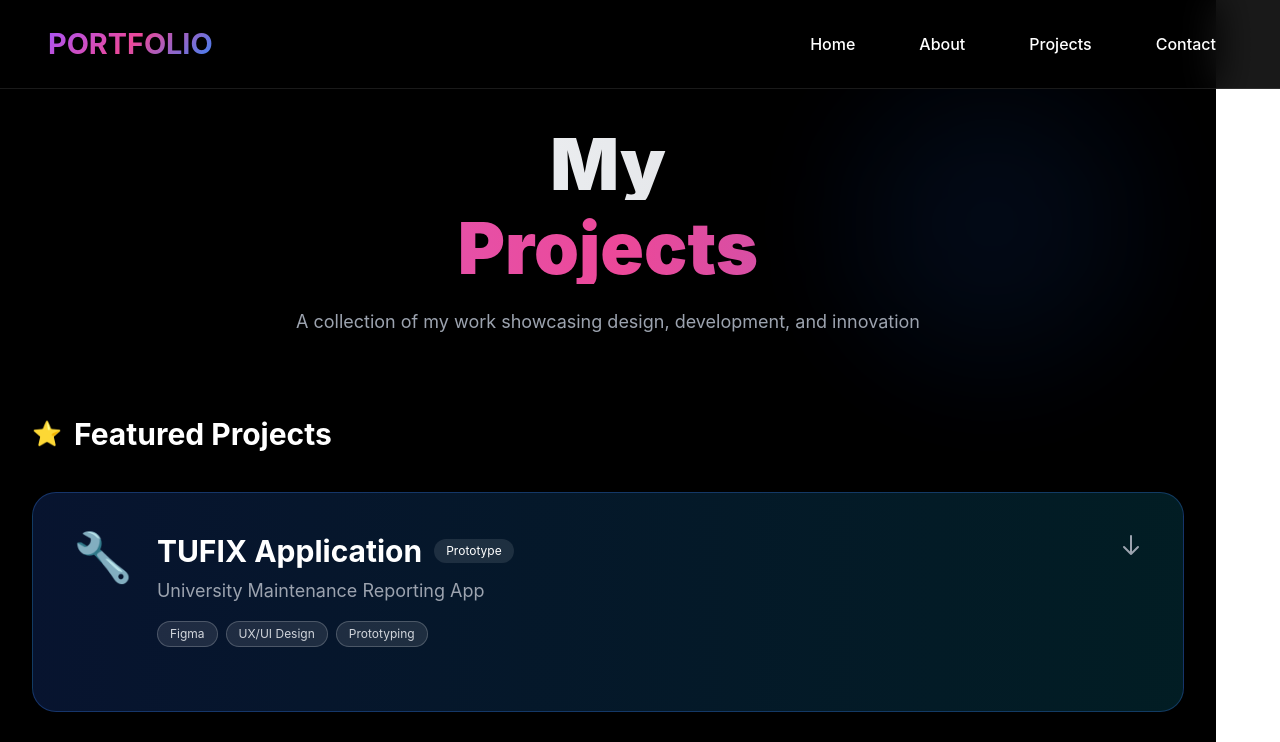
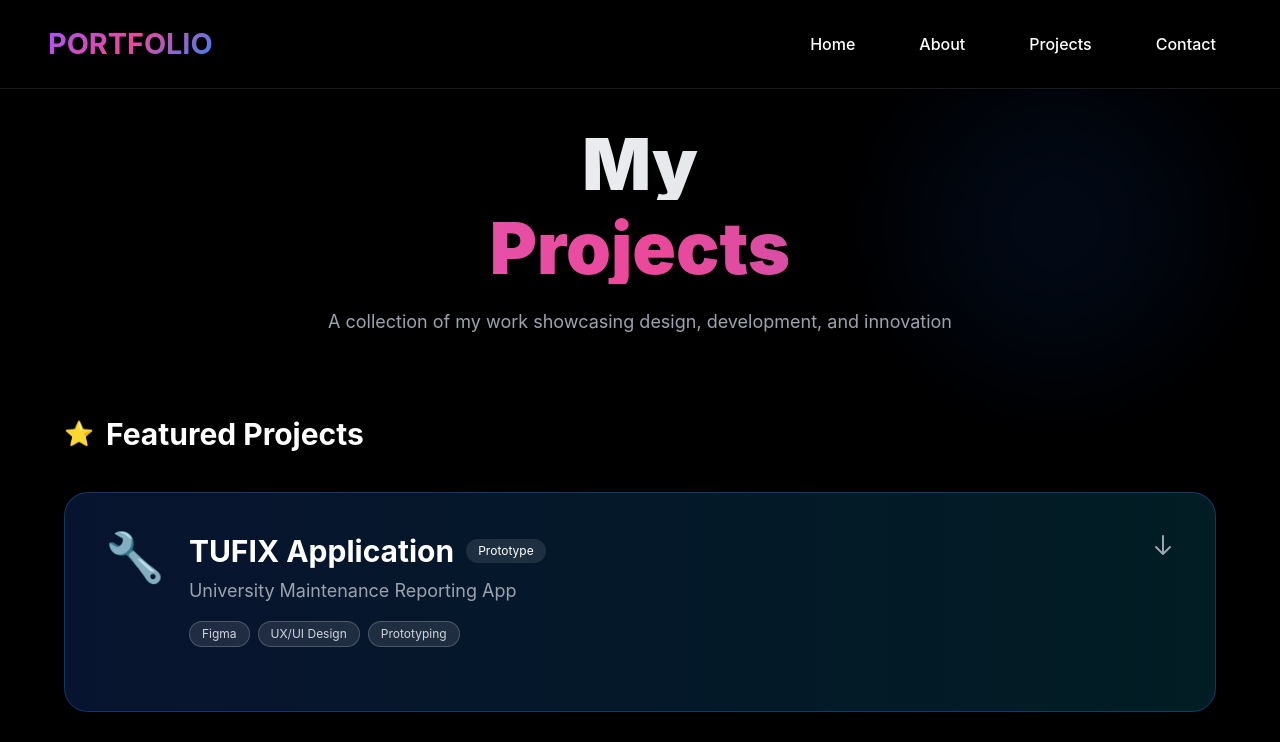
Before and after one commit to narephat6509650369/My-web-Portfolio, a React (Vite) app: page /project in a window 1280 px wide. Shown: the top 742 px of the page. Built offline with nearby package versions, Linux system fonts and the light colour scheme.

Commit message:
UpdateLinkGithubToProject

```diff
--- a/src/index.css
+++ b/src/index.css
@@ -17,6 +17,26 @@
   -moz-osx-font-smoothing: grayscale;
 }
 
+html {
+  margin: 0;
+  padding: 0;
+  width: 100%;
+  height: 100%;
+}
+
+body {
+  margin: 0;
+  padding: 0;
+  min-width: 320px;
+  min-height: 100vh;
+  width: 100%;
+}
+
+#root {
+  width: 100%;
+  min-height: 100vh;
+}
+
 a {
   font-weight: 500;
   color: #646cff;
@@ -24,14 +44,6 @@
 }
 a:hover {
   color: #535bf2;
-}
-
-body {
-  margin: 0;
-  display: flex;
-  place-items: center;
-  min-width: 320px;
-  min-height: 100vh;
 }
 
 h1 {
--- a/src/routes/Project.tsx
+++ b/src/routes/Project.tsx
@@ -27,7 +27,8 @@
         'Delivered a complete, high-fidelity mobile prototype that clearly communicates the product vision',
         'Provided a design system and interaction model that can be used for future development',
         'Received positive feedback for simplicity, usability, and alignment with real user needs'
-      ]
+      ],
+      github: 'https://github.com/narephat6509650369/TUFIX-APPLICATION'
     },
     {
       id: 2,
@@ -52,7 +53,8 @@
         'Produced a functioning machine learning model capable of distinguishing between healthy and cancerous skin with meaningful accuracy',
         'Delivered a UX/UI concept that demonstrates the model\'s practical application in a mobile app',
         'Gained hands-on experience in AI model building, evaluation, and healthcare-related problem-solving'
-      ]
+      ],
+      github: "https://github.com/narephat6509650369/DeeSkin"
     },
     {
       id: 3,
@@ -78,7 +80,8 @@
         'Successfully developed POCKET with high performance and an enhanced user experience',
         'Enabled users to easily track their personal finances',
         'Increased overall user satisfaction with intuitive interface and reliability'
-      ]
+      ],
+      github: 'https://github.com/narephat6509650369/Pocket_App'
     },
     {
       id: 4,
@@ -102,7 +105,8 @@
         'Delivered a functional and responsive web application',
         'Improved the user experience significantly',
         'Received positive feedback from users and stakeholders'
-      ]
+      ],
+      github: 'https://github.com/narephat6509650369/TantawanRentBooks'
     }
   ];
 
@@ -185,7 +189,7 @@
                   {/* Expandable Content */}
                   <div
                     className={`overflow-hidden transition-all duration-300 ${
-                      selectedProject === project.id ? 'max-h-96 opacity-100' : 'max-h-0 opacity-0'
+                      selectedProject === project.id ? 'max-h-none opacity-100' : 'max-h-0 opacity-0'
                     }`}
                   >
                     <div className="pt-6 border-t border-white/10 space-y-6">
@@ -219,6 +223,21 @@
                           ))}
                         </ul>
                       </div>
+                      {project.github && (
+                        <div className="pt-4 border-t border-white/10">
+                          <a
+                            href={project.github}
+                            target="_blank"
+                            rel="noopener noreferrer"
+                            className="inline-flex items-center gap-2 px-6 py-3 bg-gradient-to-r from-gray-700 to-gray-800 hover:from-gray-600 hover:to-gray-700 rounded-lg font-semibold text-white transition-all duration-300 hover:scale-105"
+                          >
+                            <svg className="w-5 h-5" fill="currentColor" viewBox="0 0 24 24">
+                              <path d="M12 0c-6.626 0-12 5.373-12 12 0 5.302 3.438 9.8 8.207 11.387.599.111.793-.261.793-.577v-2.234c-3.338.726-4.033-1.416-4.033-1.416-.546-1.387-1.333-1.756-1.333-1.756-1.089-.745.083-.729.083-.729 1.205.084 1.839 1.237 1.839 1.237 1.07 1.834 2.807 1.304 3.492.997.107-.775.418-1.305.762-1.604-2.665-.305-5.467-1.334-5.467-5.931 0-1.311.469-2.381 1.236-3.221-.124-.303-.535-1.524.117-3.176 0 0 1.008-.322 3.301 1.23.957-.266 1.983-.399 3.003-.404 1.02.005 2.047.138 3.006.404 2.291-1.552 3.297-1.23 3.297-1.23.653 1.653.242 2.874.118 3.176.77.84 1.235 1.911 1.235 3.221 0 4.609-2.807 5.624-5.479 5.921.43.372.823 1.102.823 2.222v3.293c0 .319.192.694.801.576 4.765-1.589 8.199-6.086 8.199-11.386 0-6.627-5.373-12-12-12z"/>
+                            </svg>
+                            View on GitHub
+                          </a>
+                        </div>
+                      )}
                     </div>
                   </div>
                 </div>
@@ -271,7 +290,7 @@
                   {/* Expandable Mini Content */}
                   <div
                     className={`overflow-hidden transition-all duration-300 ${
-                      selectedProject === project.id ? 'max-h-64 opacity-100' : 'max-h-0 opacity-0'
+                      selectedProject === project.id ? 'max-h-none opacity-100' : 'max-h-0 opacity-0'
                     }`}
                   >
                     <div className="pt-4 border-t border-white/10 space-y-3 text-sm">
@@ -291,6 +310,21 @@
                           ))}
                         </ul>
                       </div>
+                      {project.github && (
+                        <div className="pt-3 border-t border-white/10">
+                          <a
+                            href={project.github}
+                            target="_blank"
+                            rel="noopener noreferrer"
+                            className="inline-flex items-center gap-2 px-4 py-2 bg-gray-700 hover:bg-gray-600 rounded-lg font-semibold text-white transition-all duration-300 hover:scale-105 text-xs"
+                          >
+                            <svg className="w-4 h-4" fill="currentColor" viewBox="0 0 24 24">
+                              <path d="M12 0c-6.626 0-12 5.373-12 12 0 5.302 3.438 9.8 8.207 11.387.599.111.793-.261.793-.577v-2.234c-3.338.726-4.033-1.416-4.033-1.416-.546-1.387-1.333-1.756-1.333-1.756-1.089-.745.083-.729.083-.729 1.205.084 1.839 1.237 1.839 1.237 1.07 1.834 2.807 1.304 3.492.997.107-.775.418-1.305.762-1.604-2.665-.305-5.467-1.334-5.467-5.931 0-1.311.469-2.381 1.236-3.221-.124-.303-.535-1.524.117-3.176 0 0 1.008-.322 3.301 1.23.957-.266 1.983-.399 3.003-.404 1.02.005 2.047.138 3.006.404 2.291-1.552 3.297-1.23 3.297-1.23.653 1.653.242 2.874.118 3.176.77.84 1.235 1.911 1.235 3.221 0 4.609-2.807 5.624-5.479 5.921.43.372.823 1.102.823 2.222v3.293c0 .319.192.694.801.576 4.765-1.589 8.199-6.086 8.199-11.386 0-6.627-5.373-12-12-12z"/>
+                            </svg>
+                            GitHub
+                          </a>
+                        </div>
+                      )}
                     </div>
                   </div>
 
```
